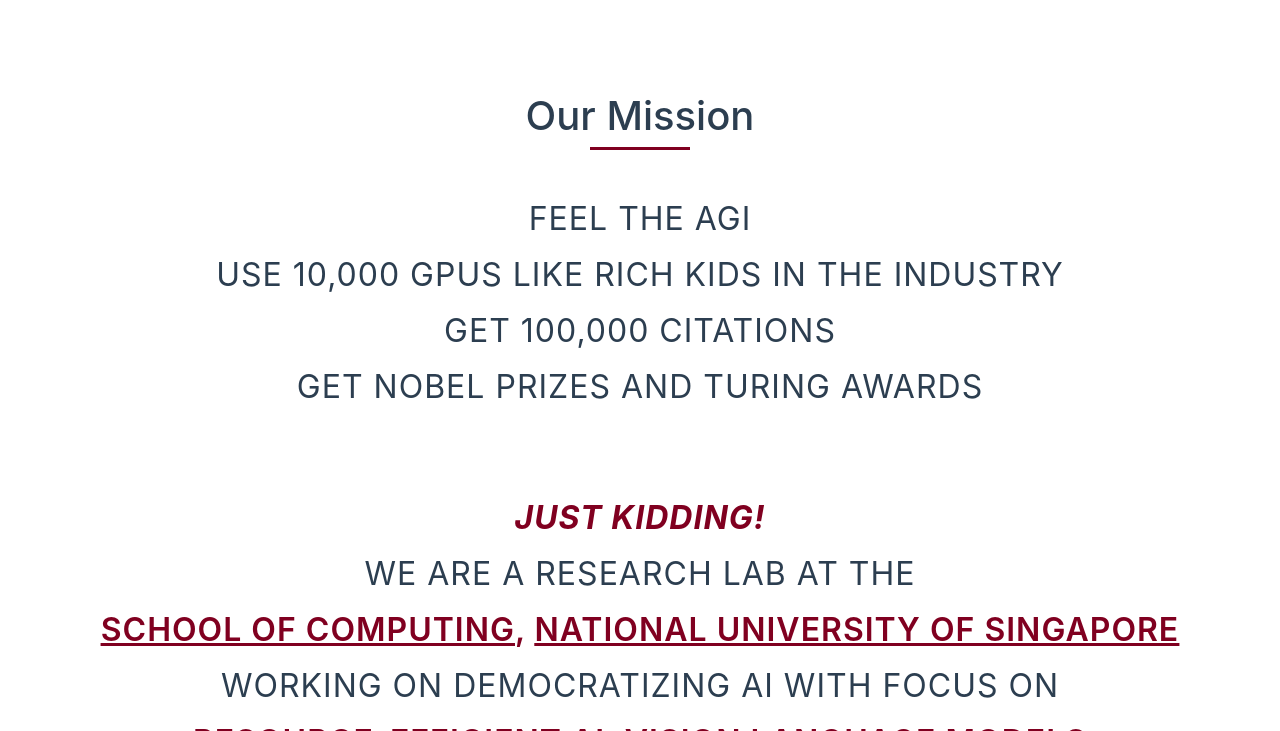
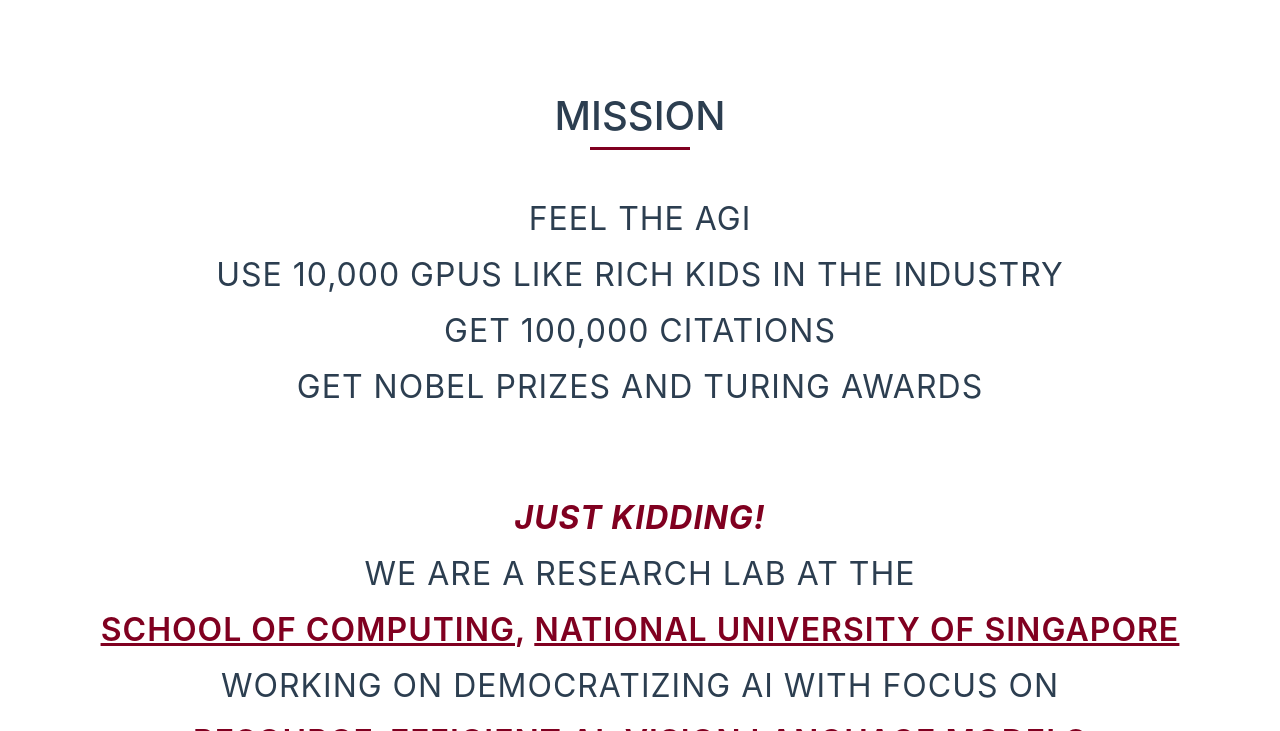
Before and after one commit to John-AI-Lab/John-AI-Lab.github.io, a Jekyll site: the page built from index.html, in a window 1280 px wide and 900 px high, scrolled down 795 px, cut to the strip 169-900 px from the top of the window. Built offline with Jekyll 4.4.1, drawn with Linux system fonts in a browser that asks for light colours; nearby versions of some CDN libraries.

Commit message:
Our Mission -> MISSION

```diff
--- a/index.html
+++ b/index.html
@@ -32,7 +32,7 @@
     <!-- Mission Section - New Design -->
     <div class="container">
       <div class="mission-section">
-          <h2 class="mission-title">Our Mission</h2>
+          <h2 class="mission-title">MISSION</h2>
           <div class="mission-statement">
               <!-- Fun Intro -->
               <div class="mission-line">FEEL THE AGI</div>
```
Also changed, not shown: 1 other file.
